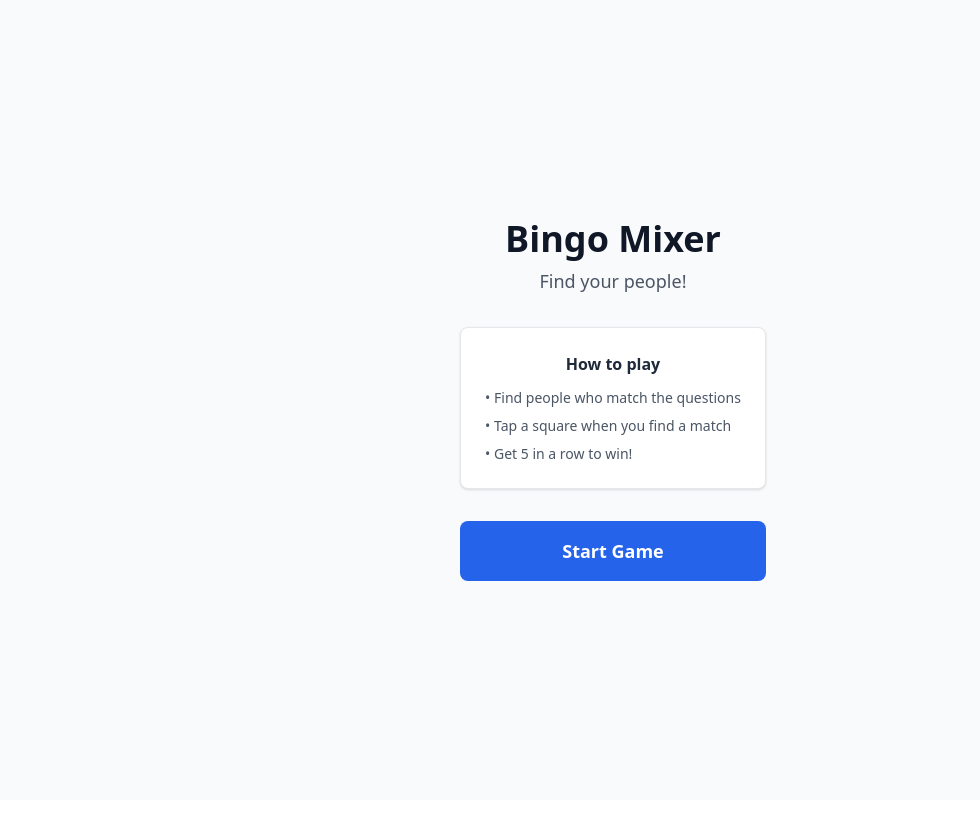
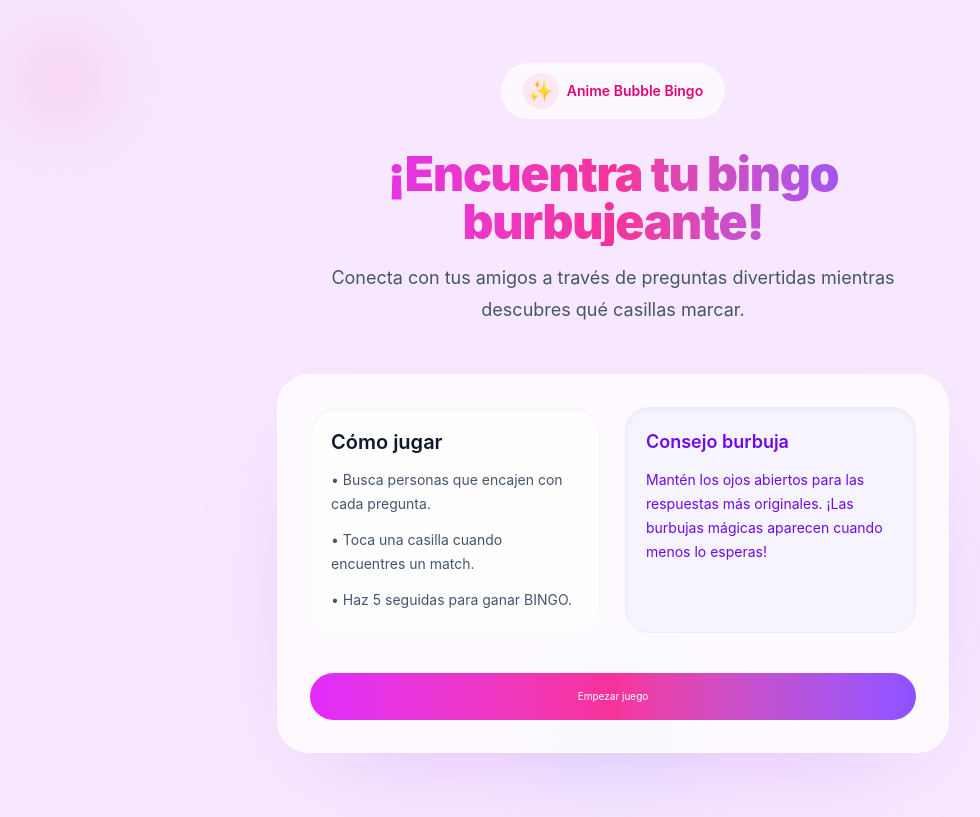
Before and after one commit to lhenche/my-bingo-mixer, a React (Vite) app: page / in a window 1280 px wide. Shown: the whole page, without its empty margins (27-1007 px from the left). Built offline with nearby package versions, Linux system fonts and the light colour scheme.

Commit message:
Agregar diseño de interfaz de usuario y mejoras visuales en componentes de Bingo

```diff
--- a/src/components/BingoBoard.tsx
+++ b/src/components/BingoBoard.tsx
@@ -9,7 +9,8 @@ interface BingoBoardProps {
 
 export function BingoBoard({ board, winningSquareIds, onSquareClick }: BingoBoardProps) {
   return (
-    <div className="grid grid-cols-5 gap-1 w-full max-w-md mx-auto aspect-square">
+    <div className="relative mx-auto w-full max-w-md overflow-hidden rounded-[2rem] border border-white/70 bg-[var(--color-surface)] p-4 shadow-[0_30px_90px_-50px_rgba(139,92,246,0.35)] backdrop-blur-xl">
+      <div className="grid grid-cols-5 gap-3 aspect-square">
         {board.map((square) => (
           <BingoSquare
             key={square.id}
@@ -19,5 +20,6 @@ export function BingoBoard({ board, winningSquareIds, onSquareClick }: BingoBoar
           />
         ))}
       </div>
+    </div>
   );
 }
--- a/src/components/BingoModal.tsx
+++ b/src/components/BingoModal.tsx
@@ -4,17 +4,22 @@ interface BingoModalProps {
 
 export function BingoModal({ onDismiss }: BingoModalProps) {
   return (
-    <div className="fixed inset-0 bg-black/50 flex items-center justify-center p-4 z-50">
-      <div className="bg-white rounded-xl p-6 max-w-xs w-full text-center shadow-xl animate-[bounce_0.5s_ease-out]">
-        <div className="text-5xl mb-4">🎉</div>
-        <h2 className="text-3xl font-bold text-amber-500 mb-2">BINGO!</h2>
-        <p className="text-gray-600 mb-6">You completed a line!</p>
+    <div className="fixed inset-0 z-50 flex items-center justify-center bg-slate-950/40 p-4">
+      <div className="relative w-full max-w-sm overflow-hidden rounded-[2rem] border border-white/60 bg-gradient-to-br from-pink-50 via-white to-violet-50 p-6 text-center shadow-[0_30px_80px_-40px_rgba(124,58,237,0.45)] animate-[bounce_0.5s_ease-out]">
+        <div className="absolute -top-10 left-1/2 -translate-x-1/2 h-24 w-24 rounded-full bg-fuchsia-300/20 blur-3xl" />
+        <div className="relative">
+          <div className="mx-auto mb-4 flex h-20 w-20 items-center justify-center rounded-full bg-white/85 text-5xl shadow-[0_15px_35px_-15px_rgba(168,85,247,0.35)]">
+            🎉
+          </div>
+          <h2 className="text-4xl font-extrabold text-fuchsia-600">BINGO!</h2>
+          <p className="mt-2 text-sm text-slate-600">¡Completaste una línea perfecta!</p>
+        </div>
 
         <button
           onClick={onDismiss}
-          className="w-full bg-accent text-white font-semibold py-3 px-6 rounded-lg active:bg-accent-light transition-colors"
+          className="mt-8 inline-flex w-full items-center justify-center rounded-full bg-gradient-to-r from-fuchsia-500 via-pink-500 to-violet-500 px-5 py-3 text-sm font-semibold text-white shadow-[0_16px_50px_-20px_rgba(236,72,153,0.65)] transition hover:scale-[1.01] active:translate-y-0.5"
         >
-          Keep Playing
+          Seguir jugando
         </button>
       </div>
     </div>
--- a/src/components/GameScreen.tsx
+++ b/src/components/GameScreen.tsx
@@ -17,33 +17,41 @@ export function GameScreen({
   onReset,
 }: GameScreenProps) {
   return (
-    <div className="flex flex-col min-h-full bg-gray-50">
-      {/* Header */}
-      <header className="flex items-center justify-between p-3 bg-white border-b border-gray-200">
+    <div className="relative min-h-full overflow-hidden bg-[var(--color-bg-alt)]">
+      <div className="pointer-events-none absolute inset-0">
+        <div className="absolute top-10 left-8 h-24 w-24 rounded-full bg-pink-300/30 blur-3xl" />
+        <div className="absolute top-28 right-10 h-28 w-28 rounded-full bg-violet-300/30 blur-3xl" />
+        <div className="absolute bottom-16 left-16 h-20 w-20 rounded-full bg-sky-300/30 blur-3xl" />
+      </div>
+
+      <header className="relative z-10 mx-auto flex w-full max-w-4xl items-center justify-between gap-4 px-4 py-5">
         <button
           onClick={onReset}
-          className="text-gray-500 text-sm px-3 py-1.5 rounded active:bg-gray-100"
+          className="rounded-full border border-white/70 bg-white/80 px-4 py-2 text-sm font-medium text-slate-700 shadow-[0_10px_30px_-20px_rgba(15,23,42,0.25)] transition hover:bg-white"
         >
-          ← Back
+          ← Volver
         </button>
-        <h1 className="font-bold text-gray-900">Bingo Mixer</h1>
-        <div className="w-16"></div>
+
+        <div className="rounded-3xl bg-white/80 px-5 py-3 text-center shadow-[0_20px_70px_-40px_rgba(168,85,247,0.35)] backdrop-blur-xl border border-white/60">
+          <p className="text-xs uppercase tracking-[0.25em] text-pink-500">Anime Bubble Bingo</p>
+          <h1 className="mt-1 text-2xl font-black text-slate-900">Bingo Mixer</h1>
+        </div>
+
+        <div className="w-12" />
       </header>
 
-      {/* Instructions */}
-      <p className="text-center text-gray-500 text-sm py-2 px-4">
-        Tap a square when you find someone who matches it.
+      <div className="relative z-10 mx-auto flex w-full max-w-4xl flex-col items-center px-4 pb-8">
+        <p className="mt-2 rounded-full bg-white/80 px-4 py-2 text-center text-sm font-medium text-slate-600 shadow-sm border border-white/60">
+          Toca una casilla cuando encuentres a alguien que coincida.
         </p>
 
-      {/* Bingo indicator */}
         {hasBingo && (
-        <div className="bg-amber-100 text-amber-800 text-center py-2 font-semibold text-sm">
-          🎉 BINGO! You got a line!
+          <div className="mt-5 rounded-[2rem] border border-pink-200/80 bg-pink-50/90 px-5 py-4 text-center text-sm font-semibold text-pink-800 shadow-[0_20px_50px_-30px_rgba(236,72,153,0.45)]">
+            <span className="text-lg">🎉</span> ¡BINGO! Haz conseguido una línea.
           </div>
         )}
 
-      {/* Board */}
-      <div className="flex-1 flex items-center justify-center p-3">
+        <div className="mt-8 w-full">
           <BingoBoard
             board={board}
             winningSquareIds={winningSquareIds}
@@ -51,5 +59,6 @@ export function GameScreen({
           />
         </div>
       </div>
+    </div>
   );
 }
--- a/src/components/StartScreen.tsx
+++ b/src/components/StartScreen.tsx
@@ -4,26 +4,55 @@ interface StartScreenProps {
 
 export function StartScreen({ onStart }: StartScreenProps) {
   return (
-    <div className="flex flex-col items-center justify-center min-h-full p-6 bg-gray-50">
-      <div className="text-center max-w-sm">
-        <h1 className="text-4xl font-bold text-gray-900 mb-2">Bingo Mixer</h1>
-        <p className="text-lg text-gray-600 mb-8">Find your people!</p>
+    <div className="relative min-h-full overflow-hidden bg-[var(--color-bg)]">
+      <div className="absolute inset-0 pointer-events-none">
+        <div className="absolute top-8 left-10 h-24 w-24 rounded-full bg-pink-300/40 blur-2xl" />
+        <div className="absolute top-24 right-12 h-32 w-32 rounded-full bg-violet-300/30 blur-2xl" />
+        <div className="absolute bottom-10 left-1/2 -translate-x-1/2 h-28 w-28 rounded-full bg-sky-200/30 blur-2xl" />
+      </div>
 
-        <div className="bg-white rounded-lg p-6 shadow-sm border border-gray-200 mb-8">
-          <h2 className="font-semibold text-gray-800 mb-3">How to play</h2>
-          <ul className="text-left text-gray-600 text-sm space-y-2">
-            <li>• Find people who match the questions</li>
-            <li>• Tap a square when you find a match</li>
-            <li>• Get 5 in a row to win!</li>
-          </ul>
+      <div className="relative flex min-h-full flex-col items-center justify-center px-6 py-16">
+        <div className="text-center max-w-xl">
+          <div className="inline-flex items-center gap-2 rounded-full border border-white/70 bg-white/70 px-5 py-2 text-sm font-semibold text-pink-600 shadow-[0_0_0_1px_rgba(255,255,255,0.7)]">
+            <span className="inline-flex h-9 w-9 items-center justify-center rounded-full bg-pink-100 text-xl">✨</span>
+            Anime Bubble Bingo
+          </div>
+
+          <h1 className="mt-8 text-5xl font-black tracking-tight text-transparent bg-gradient-to-r from-fuchsia-500 via-pink-500 to-violet-500 bg-clip-text">
+            ¡Encuentra tu bingo burbujeante!
+          </h1>
+
+          <p className="mt-4 text-lg leading-8 text-slate-600">
+            Conecta con tus amigos a través de preguntas divertidas mientras descubres qué casillas marcar.
+          </p>
         </div>
 
-        <button
-          onClick={onStart}
-          className="w-full bg-accent text-white font-semibold py-4 px-8 rounded-lg text-lg active:bg-accent-light transition-colors"
-        >
-          Start Game
-        </button>
+        <div className="mt-12 w-full max-w-2xl rounded-[2rem] border border-white/70 bg-[var(--color-surface)] p-8 shadow-[0_32px_120px_-60px_rgba(168,85,247,0.45)] backdrop-blur-xl">
+          <div className="grid gap-6 lg:grid-cols-[1fr_1fr]">
+            <div className="rounded-3xl bg-white/80 p-5 shadow-inner border border-white/70">
+              <h2 className="text-xl font-semibold text-slate-900 mb-3">Cómo jugar</h2>
+              <ul className="space-y-3 text-sm leading-6 text-slate-600">
+                <li>• Busca personas que encajen con cada pregunta.</li>
+                <li>• Toca una casilla cuando encuentres un match.</li>
+                <li>• Haz 5 seguidas para ganar BINGO.</li>
+              </ul>
+            </div>
+
+            <div className="rounded-3xl bg-violet-50/90 p-5 shadow-inner border border-violet-100">
+              <h3 className="text-lg font-semibold text-violet-700 mb-3">Consejo burbuja</h3>
+              <p className="text-sm leading-6 text-violet-700">
+                Mantén los ojos abiertos para las respuestas más originales. ¡Las burbujas mágicas aparecen cuando menos lo esperas!
+              </p>
+            </div>
+          </div>
+
+          <button
+            onClick={onStart}
+            className="mt-10 inline-flex w-full items-center justify-center gap-3 rounded-full bg-gradient-to-r from-fuchsia-500 via-pink-500 to-violet-500 px-8 py-4 text-lg font-semibold text-white shadow-[0_20px_60px_-30px_rgba(219,39,119,0.8)] transition duration-200 hover:scale-[1.01] active:translate-y-0.5"
+          >
+            Empezar juego
+          </button>
+        </div>
       </div>
     </div>
   );
--- a/src/index.css
+++ b/src/index.css
@@ -1,21 +1,55 @@
 @import 'tailwindcss';
 
-@theme {
-  --color-accent: #2563eb;
-  --color-accent-light: #3b82f6;
-  --color-marked: #dcfce7;
-  --color-marked-border: #22c55e;
-  --color-bingo: #fbbf24;
+:root {
+  --color-bg: #f7e8ff;
+  --color-bg-alt: #fff5f9;
+  --color-surface: rgba(255, 255, 255, 0.72);
+  --color-surface-strong: rgba(255, 255, 255, 0.92);
+  --color-accent: #d946ef;
+  --color-accent-alt: #f472b6;
+  --color-accent-soft: #d8b4fe;
+  --color-marked: #fde68a;
+  --color-border: rgba(255, 255, 255, 0.75);
+  --color-text: #3f3f56;
+  --color-text-muted: #6b7280;
+}
+
+@keyframes float {
+  0%, 100% { transform: translateY(0) translateX(0); }
+  50% { transform: translateY(-10px) translateX(4px); }
 }
 
 html,
 body,
 #root {
-  height: 100%;
+  min-height: 100%;
 }
 
 body {
   margin: 0;
-  font-family: system-ui, -apple-system, sans-serif;
+  font-family: 'Inter', ui-sans-serif, system-ui, -apple-system, BlinkMacSystemFont, 'Segoe UI', sans-serif;
+  background: radial-gradient(circle at top left, rgba(251, 191, 255, 0.35), transparent 25%),
+              radial-gradient(circle at 80% 10%, rgba(168, 85, 247, 0.18), transparent 18%),
+              radial-gradient(circle at 30% 90%, rgba(251, 146, 60, 0.16), transparent 22%),
+              linear-gradient(180deg, #f8f0ff 0%, #fff7fb 46%, #fffaf0 100%);
+  color: var(--color-text);
   -webkit-tap-highlight-color: transparent;
 }
+
+body::before {
+  content: '';
+  position: fixed;
+  inset: 0;
+  background: radial-gradient(circle at 25% 15%, rgba(255, 255, 255, 0.55), transparent 12%),
+              radial-gradient(circle at 80% 80%, rgba(255, 255, 255, 0.4), transparent 10%);
+  pointer-events: none;
+}
+
+button {
+  font: inherit;
+  font-size: 10px;
+}
+
+.bubble-float {
+  animation: float 8s ease-in-out infinite;
+}
```
Also changed, not shown: src/components/BingoSquare.tsx (+17 -8 lines), 1 other file (tests, documents, lock files or other folders). Lines whose indentation alone changed are shown as unchanged.
